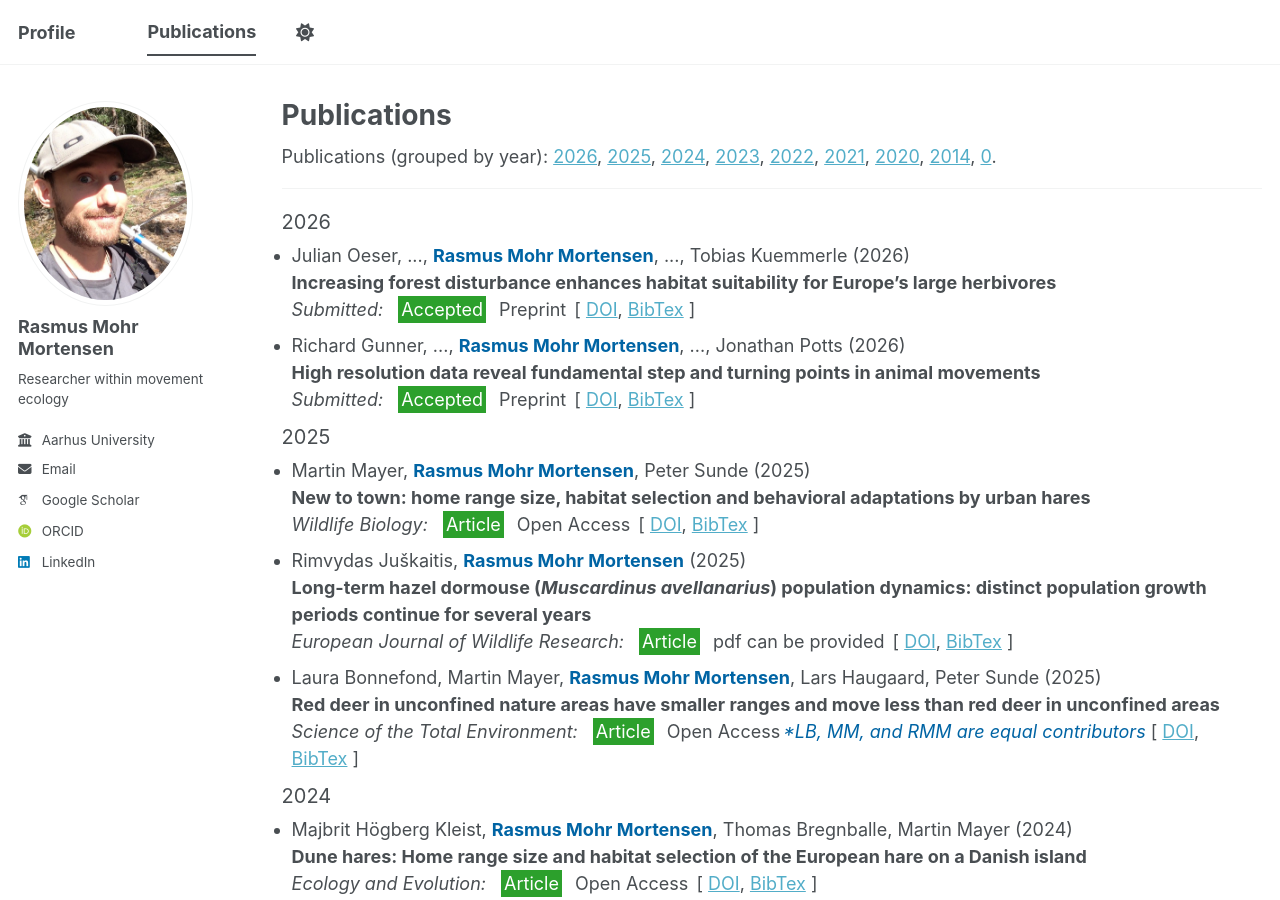
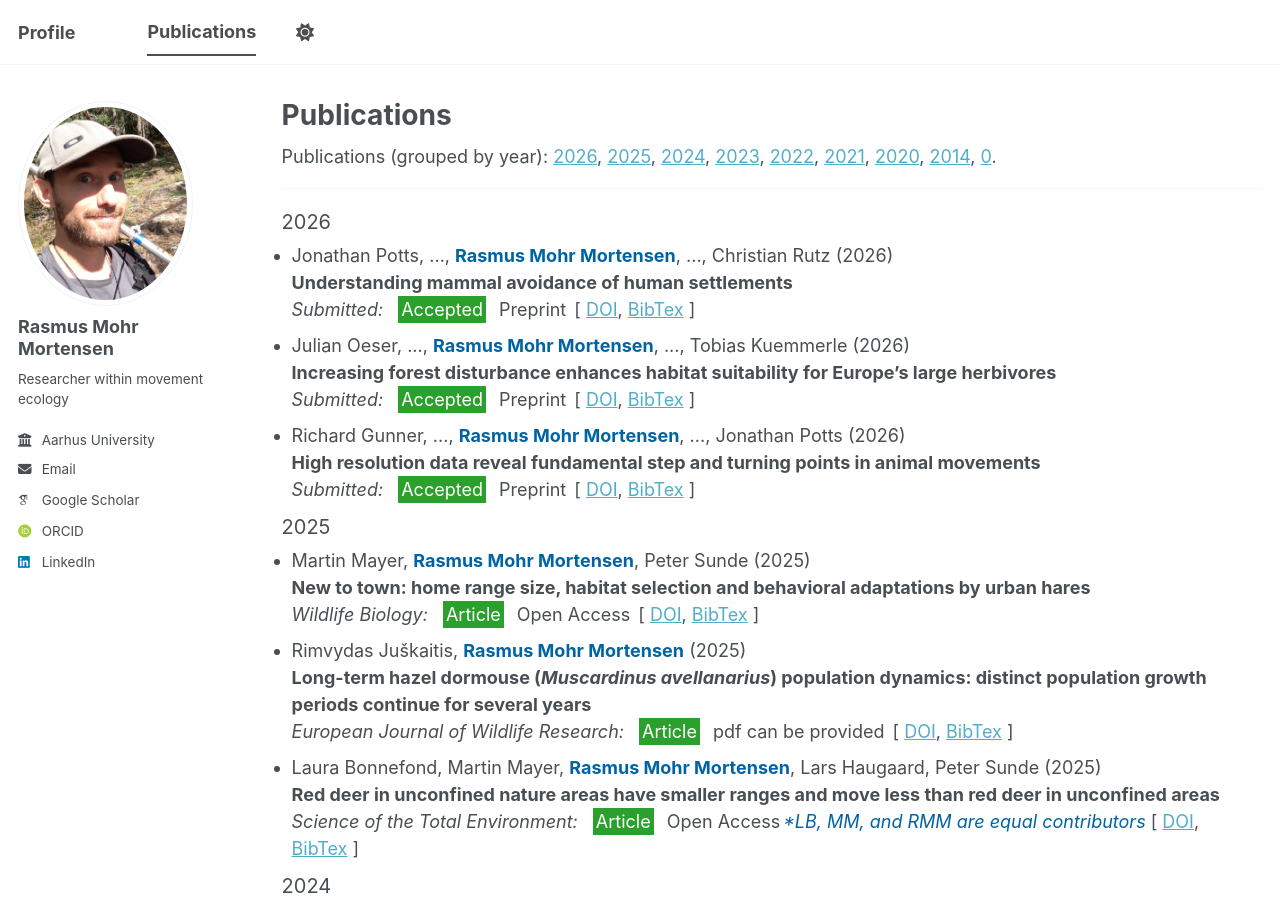
Before and after one commit to rasmusmohrmortensen/rasmusmohrmortensen.github.io, a Jekyll site: the page built from _pages/publications.html, in a window 1280 px wide and 900 px high. Built offline with Jekyll 4.4.1, drawn with Linux system fonts in a browser that asks for light colours; some web fonts are replaced; a script bundle is joined from its source files by our own code; library files that are not in the unit come from our copies; some of the changed text lies outside the part shown.

Commit message:
Update papers.yml

```diff
--- a/_data/bibere/papers.yml
+++ b/_data/bibere/papers.yml
@@ -19,10 +19,10 @@ paper0014:
   extraTags: "Preprint"
 
 paper0013:
-  type: "Submitted"
+  type: "Accepted"
   title: "Understanding mammal avoidance of human settlements"
-  venue: "Accepted"
-  year: 0000
+  venue: "Submitted"
+  year: 2026
   authors:
     - "Jonathan Potts"
     - "..."
```
